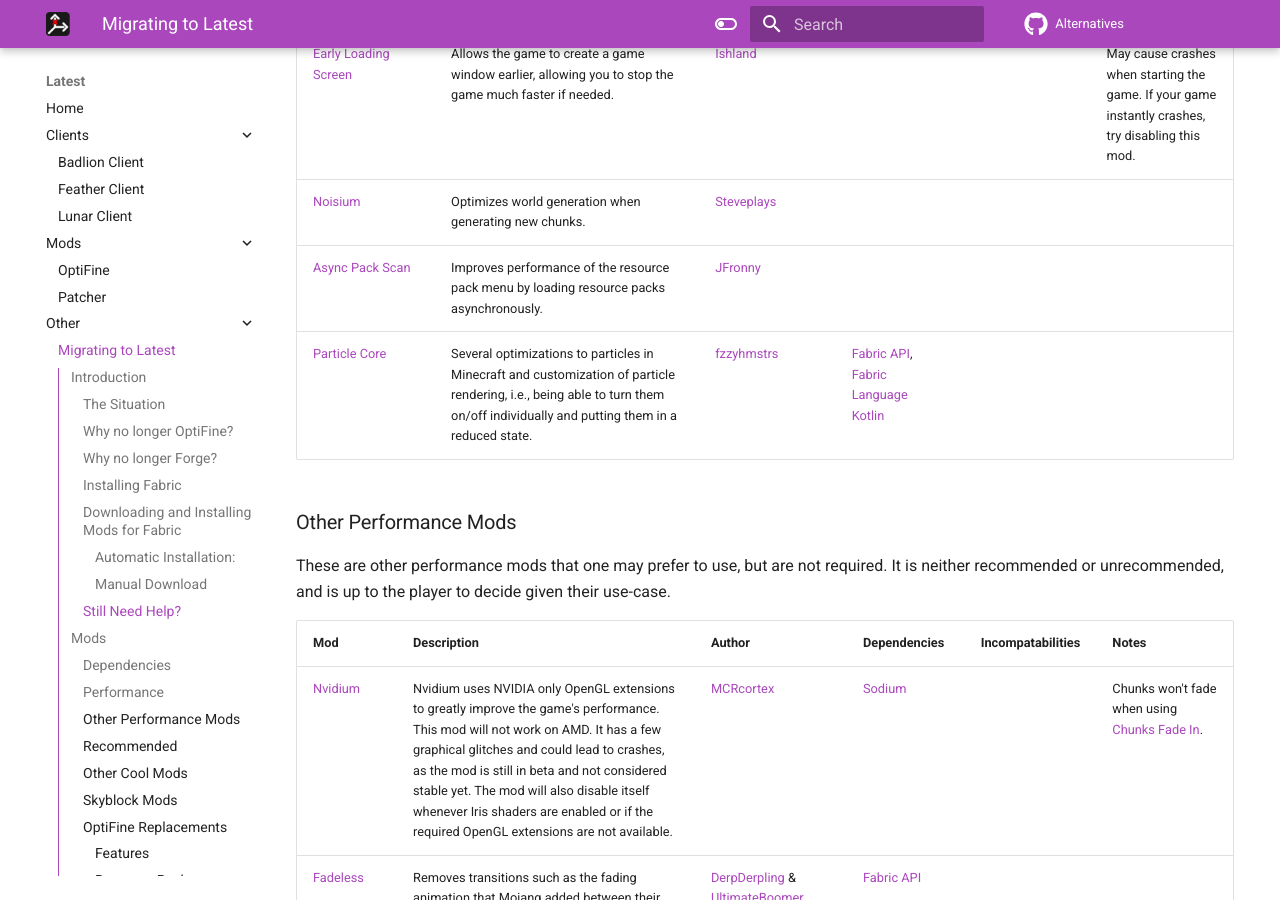
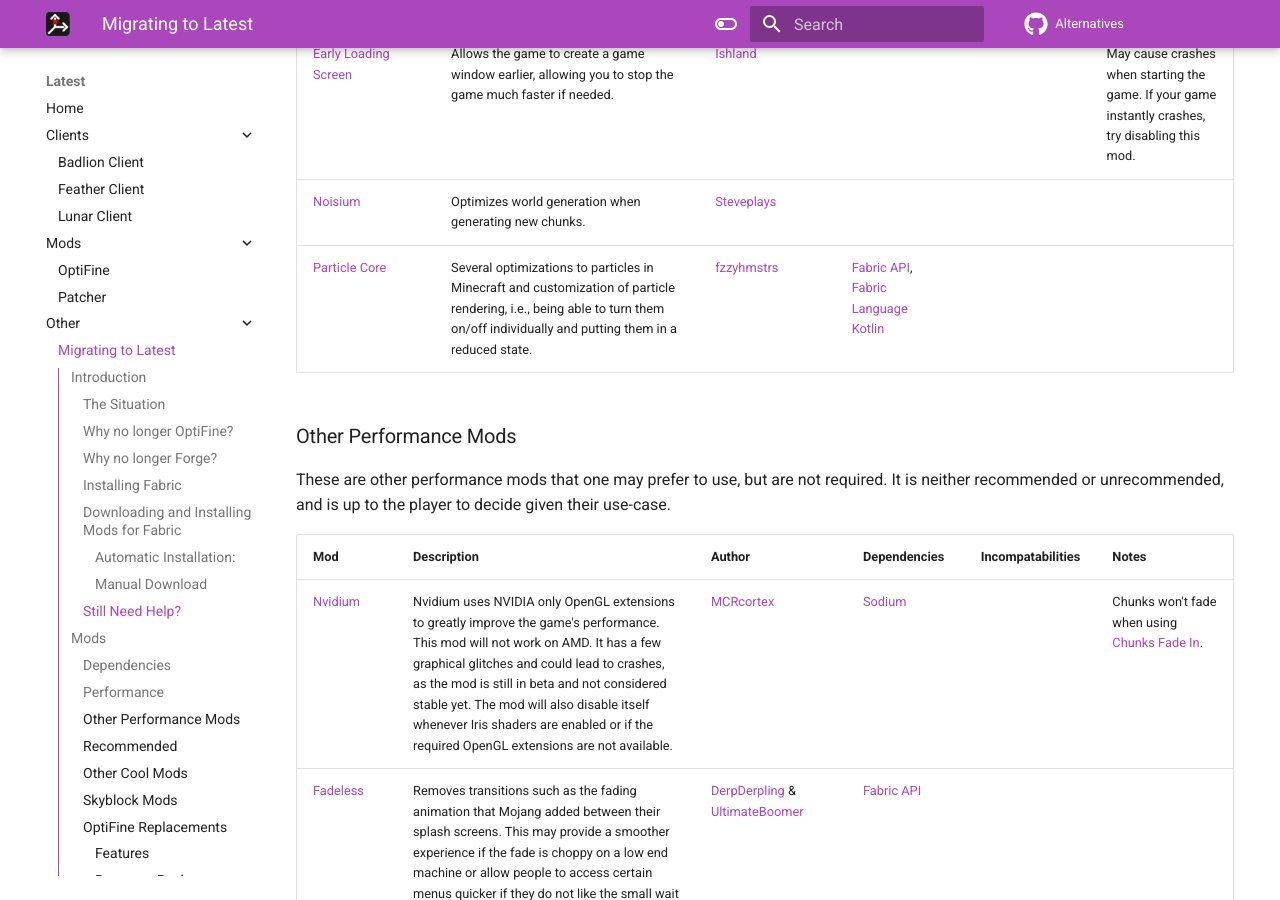
Before and after one commit to MicrocontrollersDev/Alternatives, an MkDocs documentation site: the page built from docs/latest/migrating.md, in a window 1280 px wide and 900 px high, scrolled down 3589 px. Built offline with MkDocs 1.6.1 and Material for MkDocs 9.7.7, drawn with Linux system fonts in a browser that asks for light colours; comment, search, counter and statistics services are not loaded.

Commit message:
async pack scan no longer needed

```diff
--- a/docs/latest/migrating.md
+++ b/docs/latest/migrating.md
@@ -109,7 +109,6 @@
 | [Very Many Players](https://modrinth.com/mod/vmp-fabric) | VMP attempts to alleviate the strain on servers when there are a large amount of players. | [RelativityMC](https://github.com/RelativityMC) |
 | [Early Loading Screen](https://modrinth.com/mod/early-loading-screen) | Allows the game to create a game window earlier, allowing you to stop the game much faster if needed. | [Ishland](https://github.com/ishland) | | | May cause crashes when starting the game. If your game instantly crashes, try disabling this mod. |
 | [Noisium](https://modrinth.com/mod/noisium) | Optimizes world generation when generating new chunks. | [Steveplays](https://github.com/Steveplays28) |
-| [Async Pack Scan](https://modrinth.com/mod/async-pack-scan) | Improves performance of the resource pack menu by loading resource packs asynchronously. | [JFronny](https://git.frohnmeyer-wds.de/JfMods) |
 | [Particle Core](https://modrinth.com/mod/particle-core) | Several optimizations to particles in Minecraft and customization of particle rendering, i.e., being able to turn them on/off individually and putting them in a reduced state. | [fzzyhmstrs](https://github.com/fzzyhmstrs) | [Fabric API](https://modrinth.com/mod/fabric-api), [Fabric Language Kotlin](https://modrinth.com/mod/fabric-language-kotlin) |
 
 ### Other Performance Mods
```
